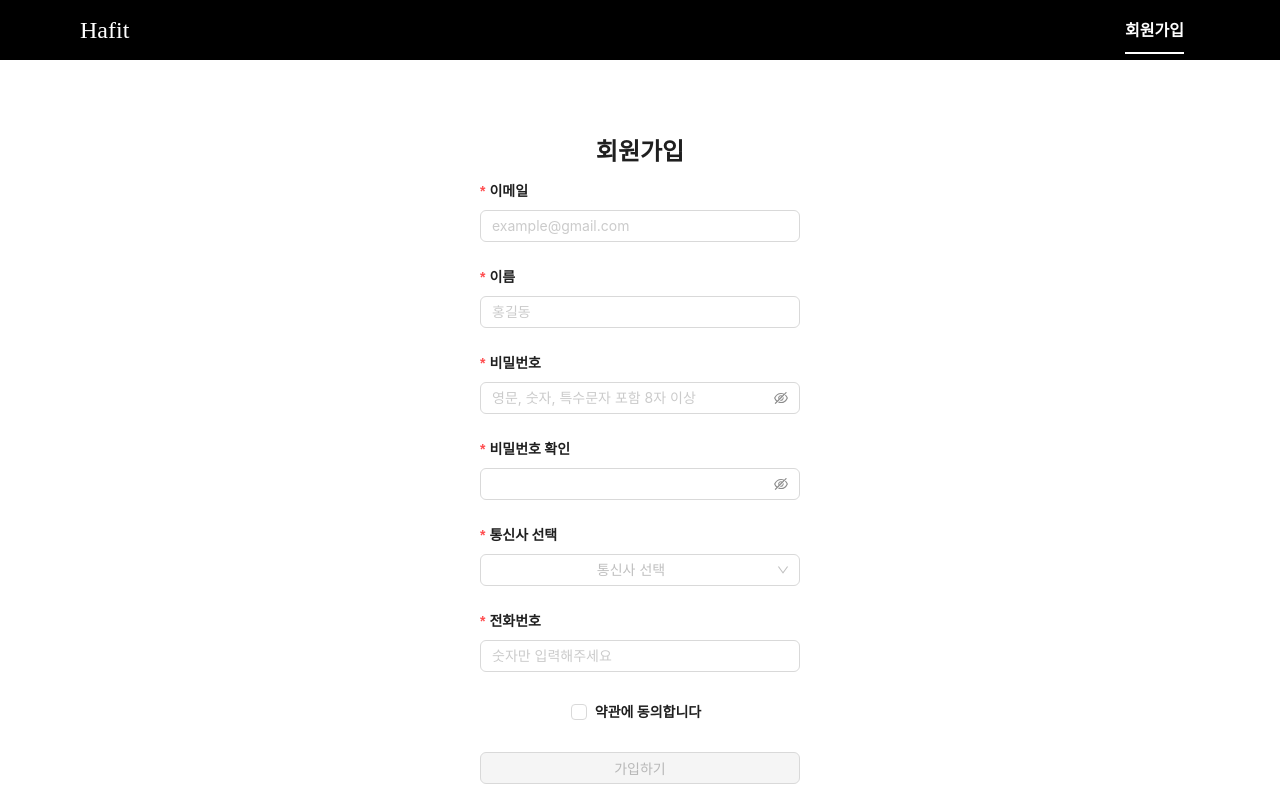
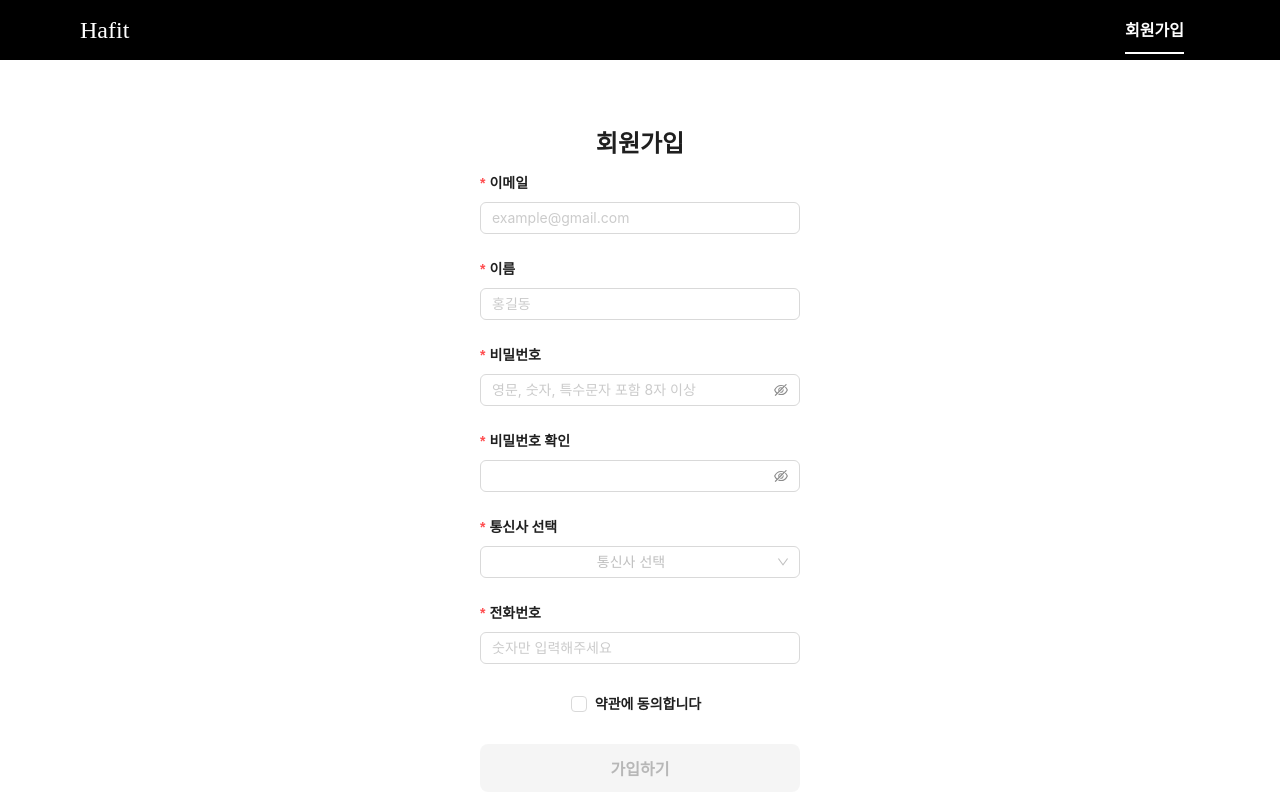
Before and after one commit to Team-HAFIT/HAFIT-Client, a React (Create React App) app in the folder hafit-fe/: page /join in a window 1280 px wide. Shown: the top 800 px of the page. Built offline with nearby package versions, Linux system fonts and the light colour scheme; a web font is replaced by a local one.

Commit message:
[Design] submit  버튼 css 수정

```diff
--- a/hafit-fe/src/pages/JoinPage.jsx
+++ b/hafit-fe/src/pages/JoinPage.jsx
@@ -173,6 +173,7 @@ const JoinPage = () => {
               </Form.Item>
               <Form.Item>
                 <Button
+                  className="btn-submit-join"
                   type="primary"
                   htmlType="submit"
                   disabled={!agreed}
--- a/hafit-fe/src/pages/LoginPage.jsx
+++ b/hafit-fe/src/pages/LoginPage.jsx
@@ -112,8 +112,8 @@ const LoginPage = () => {
 
                 <Form.Item>
                   <Button
-                    className="login-button"
-                    type="primary"
+                    className="btn-submit"
+                    style={{ color: "white" }}
                     htmlType="submit"
                     loading={loading}
                     block
--- a/hafit-fe/src/styles/pages/joinPage.css
+++ b/hafit-fe/src/styles/pages/joinPage.css
@@ -8,3 +8,15 @@ body {
   margin-left: 80px;
   margin-right: 80px;
 }
+
+.btn-submit-join {
+  width: 100%;
+  height: 48px;
+  background-color: rgb(108, 0, 240);
+  border: none;
+  border-radius: 8px;
+  color: white;
+  font-size: 1rem;
+  font-weight: bold;
+  cursor: pointer;
+}
--- a/hafit-fe/src/styles/pages/loginPage.css
+++ b/hafit-fe/src/styles/pages/loginPage.css
@@ -88,7 +88,7 @@ label {
   margin: 1rem;
 }
 
-.login-button {
+.btn-submit {
   width: 100%;
   height: 48px;
   background-color: rgb(108, 0, 240);
@@ -98,6 +98,14 @@ label {
   font-size: 1rem;
   font-weight: bold;
   cursor: pointer;
+}
+
+.btn-submit:hover {
+  background-color: rgb(1, 1, 1);
+  color: white;
+  font-size: 1.1rem;
+  font-weight: bold;
+  border: none;
 }
 
 .body-wrapper {
```
